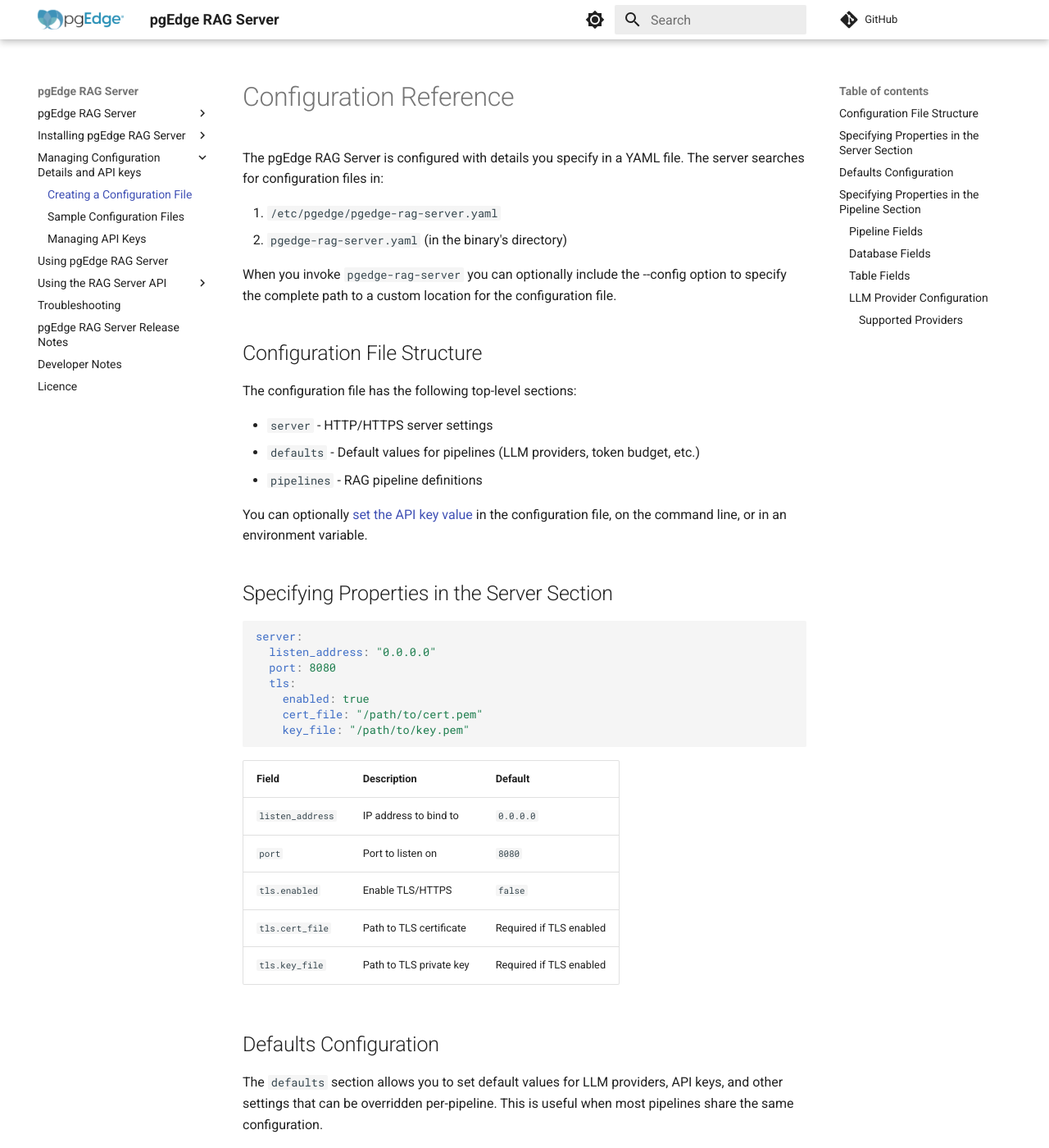
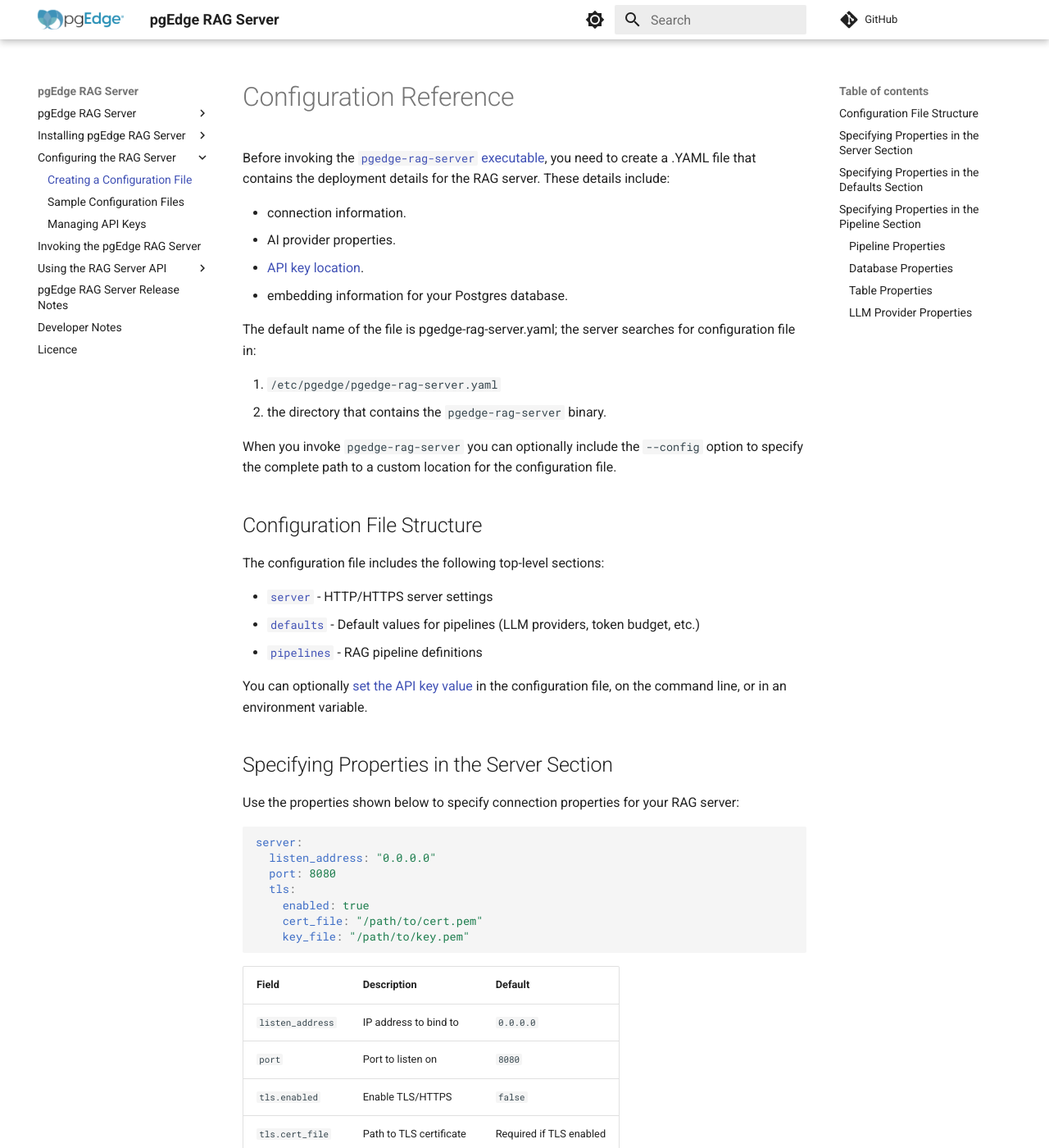
Before and after one commit to pgEdge/pgedge-rag-server, an MkDocs documentation site: the page built from docs/configuration.md, in a window 1280 px wide and 1400 px high. Shown: the whole window at 82% size. Built offline with MkDocs 1.6.1 and Material for MkDocs 9.7.7, drawn with Linux system fonts in a browser that asks for light colours; a script that is not in the unit is left out; comment, search, counter and statistics services are not loaded; some of the changed text lies outside the part shown.

Commit message:
Updates to RAG Server online docs

````diff
--- a/docs/configuration.md
+++ b/docs/configuration.md
@@ -1,27 +1,34 @@
 # Configuration Reference
 
-The pgEdge RAG Server is configured with details you specify in a YAML file.  The
-server searches for configuration files in:
+Before invoking the [`pgedge-rag-server` executable](usage.md), you need to create a .YAML file that contains the deployment details for the RAG server.  These details include:
+
+* connection information.
+* AI provider properties.
+* [API key location](keys.md).
+* embedding information for your Postgres database.
+
+The default name of the file is pgedge-rag-server.yaml; the server searches for configuration file in:
 
 1. `/etc/pgedge/pgedge-rag-server.yaml`
-2. `pgedge-rag-server.yaml` (in the binary's directory)
+2. the directory that contains the `pgedge-rag-server` binary.
 
-When you invoke `pgedge-rag-server` you can optionally include the --config option
-to specify the complete path to a custom location for the configuration file.
+When you invoke `pgedge-rag-server` you can optionally include the `--config` option to specify the complete path to a custom location for the configuration file.
 
 
 ## Configuration File Structure
 
-The configuration file has the following top-level sections:
+The configuration file includes the following top-level sections:
 
-- `server` - HTTP/HTTPS server settings
-- `defaults` - Default values for pipelines (LLM providers, token budget, etc.)
-- `pipelines` - RAG pipeline definitions
+- [`server`](#specifying-properties-in-the-server-section) - HTTP/HTTPS server settings
+- [`defaults`](#specifying-properties-in-the-defaults-section) - Default values for pipelines (LLM providers, token budget, etc.)
+- [`pipelines`](#specifying-properties-in-the-server-section) - RAG pipeline definitions
 
 You can optionally [set the API key value](keys.md) in the configuration file,
 on the command line, or in an environment variable.
 
 ## Specifying Properties in the Server Section
+
+Use the properties shown below to specify connection properties for your RAG server:
 
 ```yaml
 server:
@@ -41,11 +48,10 @@
 | `tls.cert_file`  | Path to TLS certificate            | Required if TLS enabled |
 | `tls.key_file`   | Path to TLS private key            | Required if TLS enabled |
 
-## Defaults Configuration
 
-The `defaults` section allows you to set default values for LLM providers,
-API keys, and other settings that can be overridden per-pipeline. This is
-useful when most pipelines share the same configuration.
+## Specifying Properties in the Defaults Section
+
+The `defaults` section allows you to set default values for LLM providers, API keys, and other settings that can be overridden per-pipeline. This is useful when most pipelines share the same configuration.
 
 ```yaml
 defaults:
@@ -70,14 +76,11 @@
 | `rag_llm`        | Default completion provider configuration| None    |
 | `api_keys`       | Default API key file paths               | None    |
 
-When defaults are set, individual pipelines can omit the corresponding fields
-and will inherit the default values. Pipelines can also override specific
-fields while inheriting others.
+When you set default values, your individual pipelines definitions can omit the corresponding fields and will inherit the default values. A Pipeline can also override specific fields while inheriting others.
 
 ## Specifying Properties in the Pipeline Section
 
-Each pipeline defines a RAG search configuration with its own database,
-embedding provider, and completion provider.
+Each pipeline defines a RAG search configuration with its own database, embedding provider, and completion provider.  Use the properties in the sections that follow to provide information in the `pipelines` section:
 
 ```yaml
 pipelines:
@@ -104,21 +107,21 @@
     top_n: 10
 ```
 
-### Pipeline Fields
+### Pipeline Properties
 
-| Field          | Description                                    | Required |
-|----------------|------------------------------------------------|----------|
-| `name`         | Unique pipeline identifier (used in API URLs)  | Yes      |
-| `description`  | Human-readable description                     | No       |
-| `database`     | PostgreSQL connection settings                 | Yes      |
-| `tables`       | Tables and columns to search                   | Yes      |
-| `embedding_llm`| Embedding provider configuration               | Yes (unless set in defaults) |
-| `rag_llm`      | Completion provider configuration              | Yes (unless set in defaults) |
-| `api_keys`     | API key file paths (overrides defaults/global) | No       |
-| `token_budget` | Maximum tokens for context documents           | No (uses defaults) |
-| `top_n`        | Maximum number of results to retrieve          | No (uses defaults) |
+| Field           | Description                                                  | Required |
+|-----------------|--------------------------------------------------------------|----------|
+| `name`          | Unique pipeline identifier (used in API URLs)                | Yes      |
+| `description`   | Human-readable description                                   | No       |
+| `database`      | [PostgreSQL connection settings](#database-properties)       | Yes      |
+| `tables`        | [Tables and columns to search](#table-properties)            | Yes      |
+| `embedding_llm` | [Embedding provider configuration](#llm-provider-properties) | Yes (unless set in defaults) |
+| `rag_llm`       | Completion provider configuration                            | Yes (unless set in defaults) |
+| `api_keys`      | API key file paths (overrides defaults/global)               | No       |
+| `token_budget`  | Maximum tokens for context documents                         | No (uses defaults) |
+| `top_n`         | Maximum number of results to retrieve                        | No (uses defaults) |
 
-### Database Fields
+### Database Properties
 
 | Field      | Description                              | Default    |
 |------------|------------------------------------------|------------|
@@ -129,10 +132,9 @@
 | `password` | Database password                        | `""`       |
 | `ssl_mode` | SSL mode (disable, allow, prefer, etc.)  | `prefer`   |
 
-### Table Fields
+### Table Properties
 
-Each table entry specifies a table with text content and its corresponding
-vector embeddings.
+Each table entry specifies a table with text content and its corresponding vector embeddings.
 
 | Field           | Description                          | Required |
 |-----------------|--------------------------------------|----------|
@@ -172,18 +174,14 @@
       logic: "AND"
 ```
 
-Raw SQL filters are useful when you need complex expressions like subqueries,
-JOINs, or functions that cannot be expressed with the structured format. Since
-config files are controlled by administrators, raw SQL is safe to use here.
+Raw SQL filters are useful when you need complex expressions like subqueries, JOINs, or functions that cannot be expressed with the structured format. Since config files are controlled by administrators, raw SQL is safe to use here.
 
-Filters can also be specified per-request via the API's `filter` parameter.
-API filters must use the structured format (for security) and will be combined
-with any configured filter using AND.
+Filters can also be specified per-request via the API's `filter` parameter. API filters must use the structured format (for security) and will be combined with any configured filter using AND.
 
 **Supported operators (for structured filters):** `=`, `!=`, `<`, `>`, `<=`,
 `>=`, `LIKE`, `ILIKE`, `IN`, `NOT IN`, `IS NULL`, `IS NOT NULL`
 
-### LLM Provider Configuration
+### LLM Provider Properties
 
 The `embedding_llm` and `rag_llm` properties use the same configuration structure:
 
@@ -192,7 +190,7 @@
 | `provider` | LLM provider name            | Yes      |
 | `model`    | Model name                   | Yes      |
 
-#### Supported Providers
+The RAG server supports the following providers:
 
 | Provider    | Embedding Support | Completion Support |
 |-------------|-------------------|-------------------|
--- a/mkdocs.yml
+++ b/mkdocs.yml
@@ -64,15 +64,15 @@
   - Installing pgEdge RAG Server:
       - Installing RAG Server: installation.md
       - pgEdge RAG Server Quickstart: quickstart.md
-  - Managing Configuration Details and API keys:
+  - Configuring the RAG Server:
       - Creating a Configuration File: configuration.md
       - Sample Configuration Files: samples.md
       - Managing API Keys: keys.md
-  - Using pgEdge RAG Server: usage.md
+  - Invoking the pgEdge RAG Server: usage.md
   - Using the RAG Server API:
       - API Reference: api/reference.md
-      - API Browser: api/browser.md
-  - Troubleshooting: troubleshooting.md
+      - Using the API in a Browser Interface: api/browser.md
+  #- Troubleshooting: troubleshooting.md
   - pgEdge RAG Server Release Notes: changelog.md
   - Developer Notes: development.md
   - Licence: LICENCE.md
````
Also changed, not shown: LICENCE.md (+1 -9 lines), docs/index.md (+11 -3 lines).
